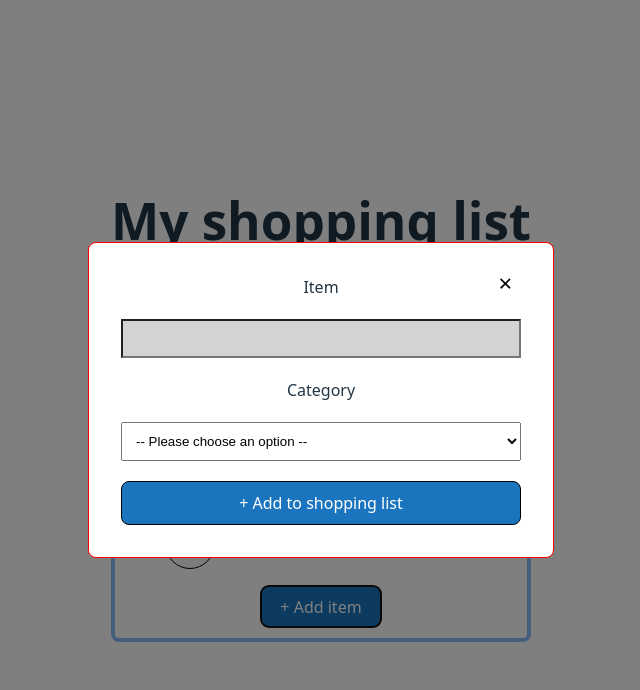
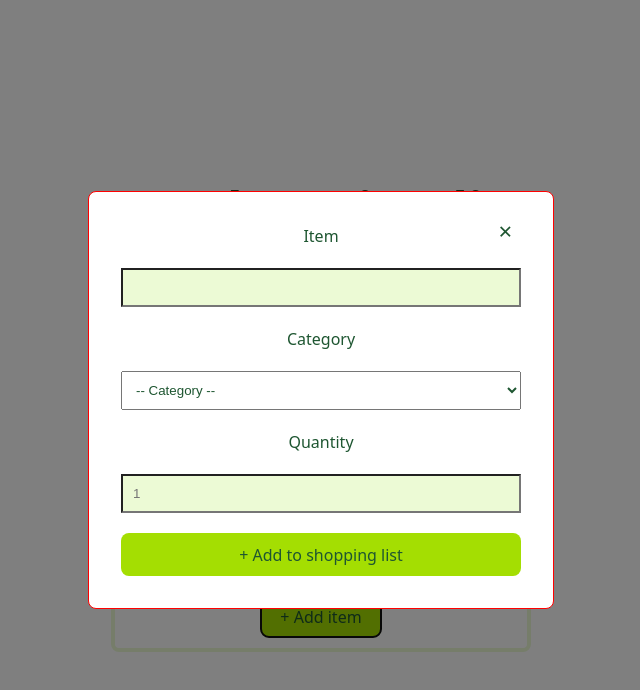
Before and after one commit to emerrafter1/shoppingList, a React (Vite) app in the folder shoppingList/: page / in a window 1280 px wide. Both pictures are taken after a click on the button "+ Add item". Shown: the top 690 px of the page, without its empty margins (319-959 px from the left). Built offline with nearby package versions, Linux system fonts and the light colour scheme.

Commit message:
added quantity input

```diff
--- a/shoppingList/components/Adder.jsx
+++ b/shoppingList/components/Adder.jsx
@@ -1,7 +1,11 @@
 import { useState } from "react";
 
 function Adder({ setItems, items, onClose }) {
-  const [addedItem, setAddedItem] = useState({ itemName: "", category: "" });
+  const [addedItem, setAddedItem] = useState({
+    itemName: "",
+    category: "",
+    quantity: 1,
+  });
   const [addItemError, setAddItemError] = useState(false);
 
   function handleAddItem(event) {
@@ -14,7 +18,7 @@ function Adder({ setItems, items, onClose }) {
     const updatedItems = [...items, addedItem];
     setItems(updatedItems);
 
-    setAddedItem({ itemName: "", category: "" });
+    setAddedItem({ itemName: "", category: "", quantity: 1 });
     setAddItemError(false);
     onClose(); // ✅ close modal on success
   }
@@ -25,6 +29,11 @@ function Adder({ setItems, items, onClose }) {
 
   function handleSelectChange(event) {
     setAddedItem({ ...addedItem, category: event.target.value });
+  }
+
+  function handleQuantityInput(event){
+    setAddedItem({ ...addedItem, quantity: event.target.value });
+
   }
 
   return (
@@ -47,14 +56,24 @@ function Adder({ setItems, items, onClose }) {
         value={addedItem.category}
         onChange={handleSelectChange}
       >
-        <option value="">-- Please choose an option --</option>
-        <option value="Carbohydrates">Carbohydrates</option>
-        <option value="Protein">Protein</option>
+        <option value="">-- Category --</option>
+        <option value="Carbohydrate">Carbohydrates</option>
+        <option value="Protein">Proteins</option>
         <option value="Dairy">Dairy</option>
         <option value="Fruit and vegetables">Fruit and vegetables</option>
         <option value="Fats and sugars">Fats and sugars</option>
         <option value="Other">Other</option>
       </select>
+      <label for="quantity">Quantity</label>
+      <input
+        type="number"
+        id="quantity"
+        name="quantity"
+        value={addedItem.quantiy}
+        min="1"
+        placeholder="1"
+        onChange={handleQuantityInput}
+      ></input>
 
       <button type="submit" className="add-item-button">
         + Add to shopping list
--- a/shoppingList/components/ShoppingList.jsx
+++ b/shoppingList/components/ShoppingList.jsx
@@ -6,8 +6,8 @@ import ShoppingListTitle from "../components/ShoppingListTitle";
 
 function ShoppingList() {
   const [items, setItems] = useState([
-    { itemName: "bread", category: "Carbohydrates" },
-    { itemName: "milk", category: "Dairy" },
+    { itemName: "bread", category: "Carbohydrates", quantity: 3},
+    { itemName: "milk", category: "Dairy", quantity:1 },
   ]);
 
   const [isModalOpen, setIsModalOpen] = useState(false);
--- a/shoppingList/components/shoppingListItem.jsx
+++ b/shoppingList/components/shoppingListItem.jsx
@@ -1,19 +1,26 @@
 import { useState } from "react";
 
+function ListItem({ item }) {
+  const [itemCheck, setItemCheck] = useState(false);
 
-function ListItem({item}){
+  function handleItemCheck() {
+    setItemCheck(!itemCheck);
+  }
 
-    const [itemCheck, setItemCheck] = useState(false)
-
-    function handleItemCheck(){
-        setItemCheck(!itemCheck)
-    }
-
-
-
-
-    return (<li className="list-item"><button onClick={handleItemCheck} className={itemCheck ? "list-item-ticked" : "list-item-unticked"}>{itemCheck ? "✔" : "-"}</button><span className={`list-item-text ${itemCheck ? "strikethrough" : ""}`}>{item.itemName}</span><span className={`list-item-text ${itemCheck ? "strikethrough" : ""}`}>
-        <em>{item.category}</em></span></li>)
+  return (
+    <li className="list-item">
+      <button
+        onClick={handleItemCheck}
+        className={itemCheck ? "list-item-ticked" : "list-item-unticked"}
+      >
+        {itemCheck ? "✔" : "-"}
+      </button>
+      <span className={`list-item-text ${itemCheck ? "strikethrough" : ""}`}>
+        {item.itemName}
+      </span>
+      <span>{item.quantity}</span>
+    </li>
+  );
 }
 
 export default ListItem;
--- a/shoppingList/src/App.css
+++ b/shoppingList/src/App.css
@@ -10,10 +10,15 @@ body {
 }
 
 * {
+  color: #1e5631;
+}
+
+h1 {
+  color: #1e5631;
 }
 
 .shopping-list {
-  border: 4px solid #89bff8;
+  border: 4px solid #ecfad5;
   background-color: white;
   padding-bottom: 10px;
   border-radius: 8px;
@@ -40,12 +45,18 @@ form {
 input {
   background-color: lightgrey;
   padding: 10px;
+  background-color: #ecfad5;
 }
 
 .add-item-button {
-  border: 1px solid black;
-  background-color: #1b75be;
-  color: white;
+
+
+
+}
+
+button {
+  color: #1e5631;
+  background-color: #a4de02;
 }
 
 select {
@@ -58,16 +69,18 @@ select {
 
 .list-item-ticked {
   border-radius: 50%;
-  border: 1px solid black;
+  border: 1px solid white;
   width: 50px;
   height: 50px;
   color: white;
-  background-color: lightgreen;
+  background-color: #a4de02;
 }
 
 .list-item-unticked {
   border-radius: 50%;
-  border: 1px solid black;
+  border: 1px solid #a4de02;
+  background-color: white;
+  color: #a4de02;
   width: 50px;
   height: 50px;
 }
@@ -124,7 +137,7 @@ option {
 }
 
 h3 {
-  background-color: #89bff8;
+  background-color: #ecfad5;
 }
 
 .shopping-list-title {
@@ -142,13 +155,11 @@ h3 {
 }
 
 .edit-list-name {
-
   border: none;
   font-size: 1.5em;
   font-weight: bold;
-  background-color: #e3f1ff;
+  background-color: #ecfad5;
   text-decoration: underline;
-
 }
 
 .shopping-list-title-row {
@@ -157,10 +168,12 @@ h3 {
   align-items: center;
   gap: 0.5rem; /* optional space between title and button */
   text-align: left;
+  margin: 10px;
 }
 
 h2 {
   margin: 0px;
+
 }
 
 /* lightestblue: #e3f1ff
```
